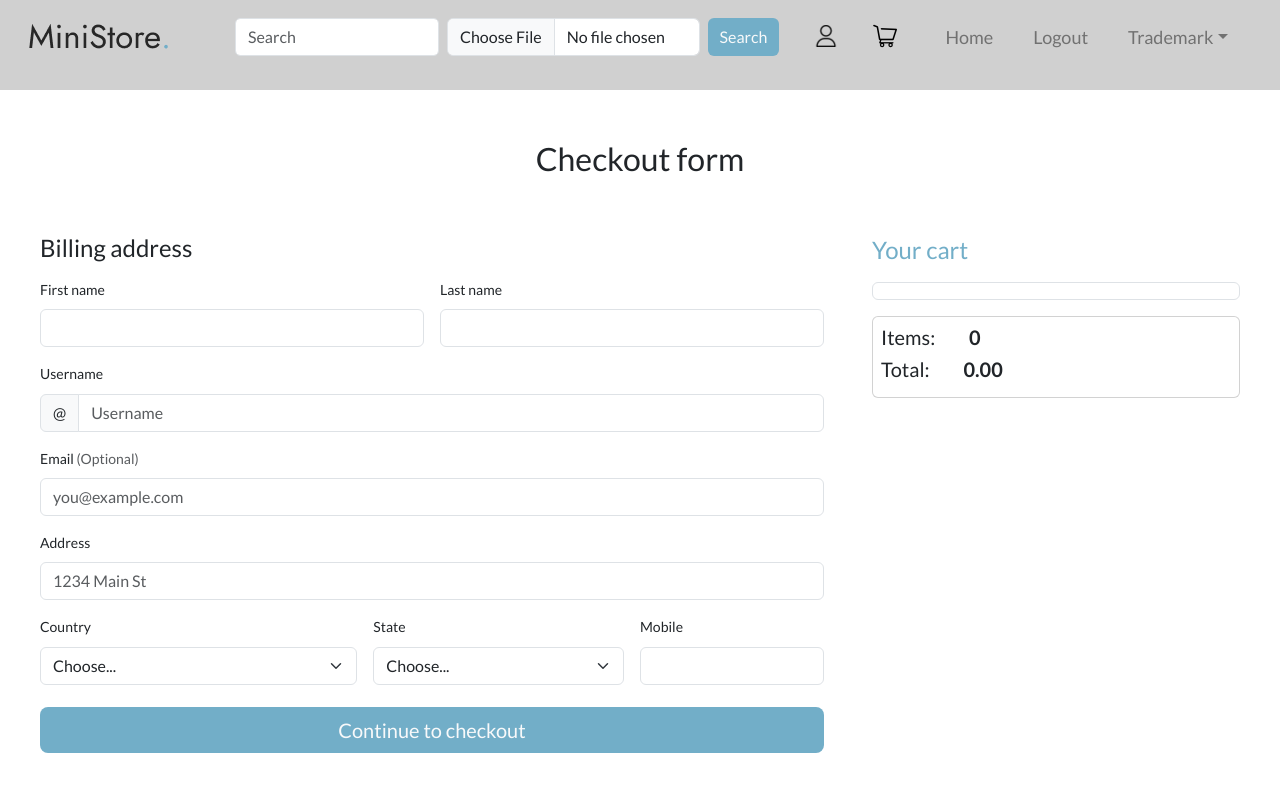
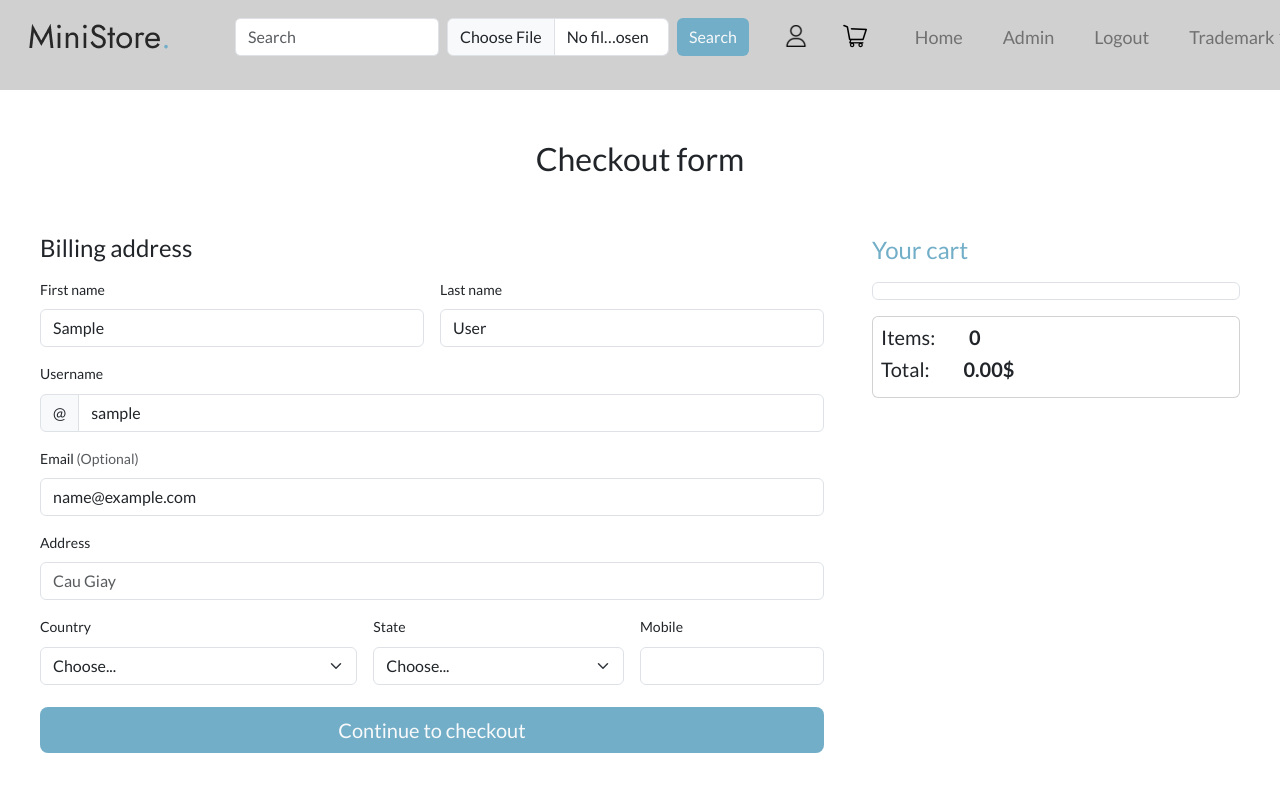
Before and after one commit to Vdtry-06/DjangoProject, a Django app: page /checkout/ in a window 1280 px wide. Shown: the top 789 px of the page. Run offline with Django 5.2, Linux system fonts and the light colour scheme; a user stored in the database is signed in; tables that the repository leaves empty hold one stand-in row (values such as "Sample post"); some libraries are stand-ins or nearby versions.

Commit message:
enter address information into database

```diff
--- a/Mobile_Store/app/models.py
+++ b/Mobile_Store/app/models.py
@@ -15,7 +15,6 @@ class Category(models.Model):
     slug = models.SlugField(max_length = 200, unique = True)
     def __str__(self):
         return self.name
-
 
 class CreateUserForm(UserCreationForm):
     class Meta:
@@ -100,4 +99,4 @@ class ShippingAddress(models.Model):
     added_date = models.DateTimeField(auto_now_add = True)
 
     def __str__(self):
-        return self.address
+        return self.address if self.address else 'No address provided'
--- a/Mobile_Store/app/templates/app/base.html
+++ b/Mobile_Store/app/templates/app/base.html
@@ -327,11 +327,20 @@
                     </li>
                   {% endif %}
                   {% if user.is_authenticated %}
-                  <li class="nav-item">
-                    <a class="nav-link me-4" href="{% url 'logout' %}"
-                      >Logout</a
-                    >
-                  </li>
+                    {% if user.is_superuser %}
+                      <li class="nav-item">
+                        <a class="nav-link me-4" href="{% url 'admin:index' %}"
+                          >Admin</a
+                        >
+                      </li>
+                    {% endif %}
+                    <li class="nav-item">
+                      <a class="nav-link me-4" href="{% url 'logout' %}"
+                        >Logout</a
+                      >
+                    </li>
+
+
                   {% else %}
                   <li class="nav-item">
                     <a class="nav-link me-4" href="{% url 'admin:index' %}"
--- a/Mobile_Store/app/templates/app/checkout.html
+++ b/Mobile_Store/app/templates/app/checkout.html
@@ -36,7 +36,7 @@
                   <td class="cart-quantity">
                     <span class="quantity">{{item.quantity}}</span>
                   </td>
-                  <td class="item-total">{{item.product.price}}</td>
+                  <td class="item-total">{{item.product.price | floatformat:2}}$</td>
                 </tr>
                 {% endfor %}
               </tbody>
@@ -49,13 +49,14 @@
                 <h5>Items: <strong id="total-items-checkout">{{order.get_cart_items}}</strong></h5>
             </th>
             <th>
-                <h5>Total: <strong id="total-items-checkout">{{order.get_cart_total | floatformat:2}}</strong></h5>
+                <h5>Total: <strong id="total-items-checkout">{{order.get_cart_total | floatformat:2}}$</strong></h5>
             </th>
           </form>
       </div>
       <div class="col-md-7 col-lg-8">
         <h4 class="mb-3">Billing address</h4>
-        <form class="needs-validation" novalidate>
+        <form class="needs-validation" novalidate method="POST" action="{% url 'endpage' %}">
+          {% csrf_token %}
           <div class="row g-3">
             <div class="col-sm-6">
               <label for="firstName" class="form-label">First name</label>
@@ -63,8 +64,8 @@
                 type="text"
                 class="form-control"
                 id="firstName"
-                placeholder=""
-                value=""
+                placeholder="{{ customer.first_name }}"
+                value="{{ customer.first_name }}"
                 required
               />
               <div class="invalid-feedback">Valid first name is required.</div>
@@ -76,8 +77,8 @@
                 type="text"
                 class="form-control"
                 id="lastName"
-                placeholder=""
-                value=""
+                placeholder="{{ customer.last_name }}"
+                value="{{ customer.last_name }}"
                 required
               />
               <div class="invalid-feedback">Valid last name is required.</div>
@@ -91,7 +92,8 @@
                   type="text"
                   class="form-control"
                   id="username"
-                  placeholder="Username"
+                  placeholder="{{ customer.username }}"
+                  value="{{ customer.username }}"
                   required
                 />
                 <div class="invalid-feedback">Your username is required.</div>
@@ -107,7 +109,9 @@
                 type="email"
                 class="form-control"
                 id="email"
-                placeholder="you@example.com"
+                placeholder="{{ customer.email }}"
+                value="{{ customer.email }}"
+                required
               />
               <div class="invalid-feedback">
                 Please enter a valid email address for shipping updates.
@@ -120,7 +124,8 @@
                 type="text"
                 class="form-control"
                 id="address"
-                placeholder="1234 Main St"
+                name="address"
+                placeholder="Cau Giay"
                 required
               />
               <div class="invalid-feedback">
@@ -129,7 +134,7 @@
             </div>
             <div class="col-md-5">
               <label for="country" class="form-label">Country</label>
-              <select class="form-select" id="country" required>
+              <select class="form-select" id="country" name="country" required>
                 <option value="">Choose...</option>
                 <option>Viet Nam</option>
               </select>
@@ -138,9 +143,12 @@
 
             <div class="col-md-4">
               <label for="state" class="form-label">State</label>
-              <select class="form-select" id="state" required>
+              <select class="form-select" id="state" name="state" required>
                 <option value="">Choose...</option>
+                <option>Da Nang</option>
+                <option>Nghe An</option>
                 <option>Ha Noi</option>
+                <option>Thai Binh</option>
                 <option>TP Ho Chi Minh</option>
               </select>
               <div class="invalid-feedback">Please provide a valid state.</div>
@@ -152,6 +160,7 @@
                 type="text"
                 class="form-control"
                 id="zip"
+                name="zip"
                 placeholder=""
                 required
               />
--- a/Mobile_Store/app/urls.py
+++ b/Mobile_Store/app/urls.py
@@ -13,4 +13,5 @@ urlpatterns = [
     path('cart/', views.cart, name = 'cart'),
     path('update_item/', views.updateItem, name = 'checkout'),
     path('checkout/', views.checkout, name = 'checkout'),
+    path('endpage/', views.endpage, name = 'endpage'),
 ]
--- a/Mobile_Store/app/views.py
+++ b/Mobile_Store/app/views.py
@@ -4,6 +4,7 @@ from .models import *
 from django.contrib.auth.forms import UserCreationForm
 from django.contrib.auth import authenticate, login, logout
 from django.contrib import messages
+from django.utils import timezone
 from django.core.paginator import Paginator
 
 import json
@@ -23,7 +24,7 @@ def extract_features_from_image(image):
     if descriptors is None:  # Kiểm tra nếu không phát hiện được đặc trưng
         return None
     if descriptors.shape[0] > 1:  # Đảm bảo rằng kích thước là (1, 128)
-        descriptors = descriptors.mean(axis=0).reshape(1, -1)  # Nếu có nhiều đặc trưng, chỉ lấy trung bình
+        descriptors = descriptors.mean(axis = 0).reshape(1, -1)  # Nếu có nhiều đặc trưng, chỉ lấy trung bình
     return descriptors
 
 def image_search(request):
@@ -67,7 +68,7 @@ def image_search(request):
                                     continue  # Bỏ qua sản phẩm nếu kích thước không hợp lệ
 
                                 similarity = cosine_similarity(query_features, stored_features).mean()
-                                print(similarity)
+                                # print(similarity)
                                 if similarity > 0.5:  # Chỉ xem xét các sản phẩm có độ tương đồng > 0.5
                                     similarities.append((similarity, product))
 
@@ -79,7 +80,7 @@ def image_search(request):
                         else:
                             searched = "Danh sách sản phẩm tương tự nhất đã được tìm thấy."
                 else:
-                    searched = "Không phát hiện được 'cellphone' trong ảnh tải lên."
+                    searched = "Không phát hiện được 'cell phone' trong ảnh tải lên."
 
     context = {
         'form': form,
@@ -218,9 +219,32 @@ def checkout(request):
     context = {
         'categories': categories,
         'items': items,
-        'order': order
+        'order': order,
+        'customer': customer
     }
     return render(request, 'app/checkout.html', context)
+
+def endpage(request):
+    if request.method == "POST":
+        # Giả sử bạn đã nhận dữ liệu từ form
+        address = request.POST.get('address')
+        country = request.POST.get('country')
+        state = request.POST.get('state')
+        mobile = request.POST.get('zip')
+        order = Order.objects.get(customer=request.user, complete=False)
+        shipping_address = ShippingAddress(
+            customer = request.user,
+            order = order,
+            address = address,
+            Country = country,
+            State = state,
+            Mobile = mobile,
+        )
+        shipping_address.save()
+        order.complete = True
+        order.save()
+    context = {}
+    return render(request, 'app/endpage.html', context)
 
 def updateItem(request):
     data = json.loads(request.body)
```
Also changed, not shown: Mobile_Store/app/static/app/css/endpage.css (added, +15 -0 lines), Mobile_Store/app/templates/app/endpage.html (added, +13 -0 lines), Mobile_Store/README.md, Mobile_Store/app/forms.py (line endings or trailing spaces).
